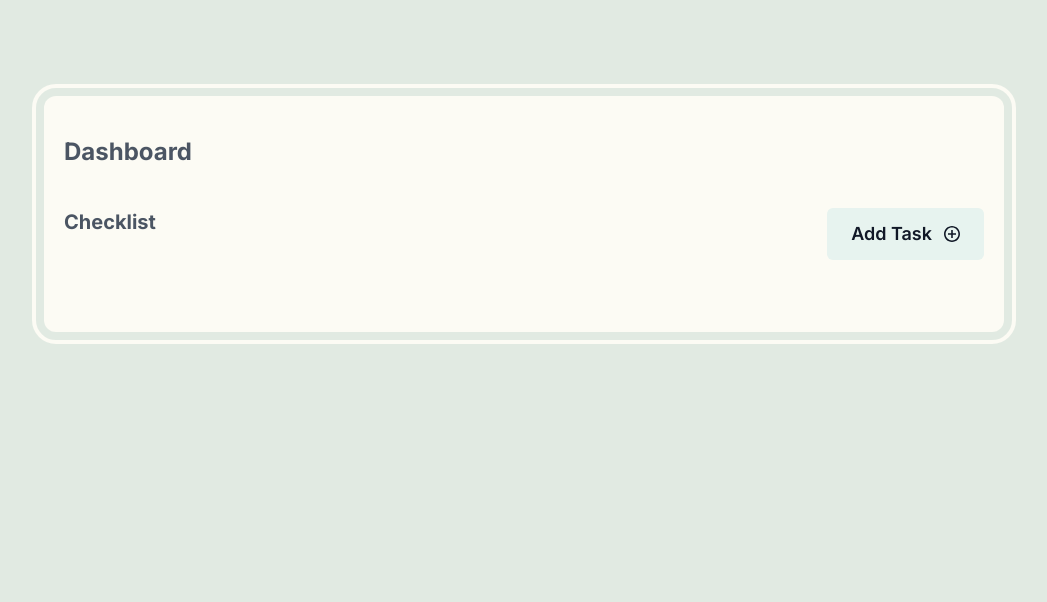
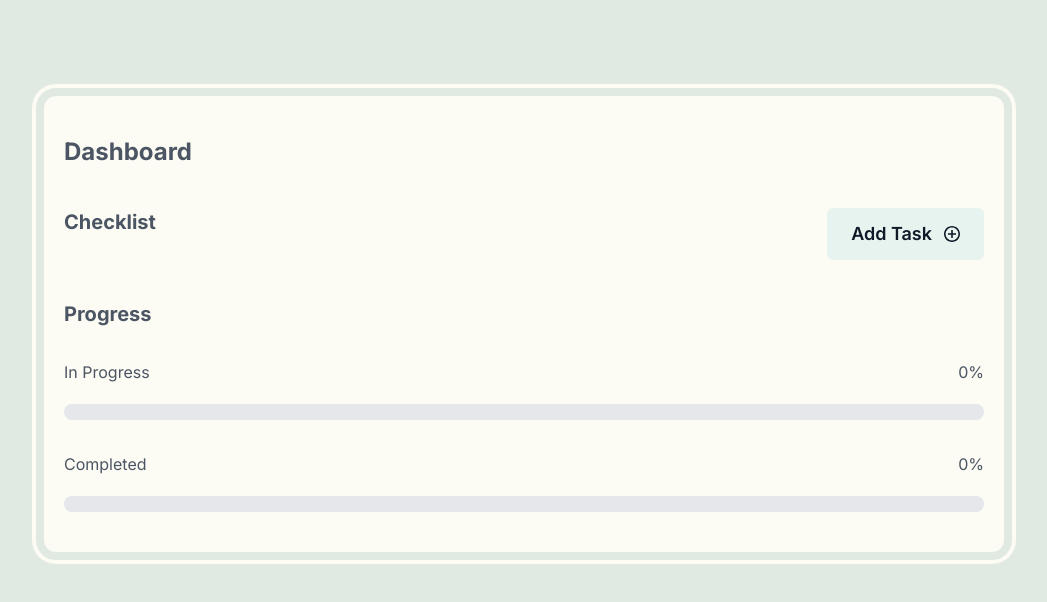
Before and after one commit to javigong/to-do-app-sveltekit, a SvelteKit app: page / in a window 1280 px wide. Shown: the top 602 px of the page, without its empty margins (116-1163 px from the left). Built offline with nearby package versions, Linux system fonts and the light colour scheme.

Commit message:
Add progress bar

```diff
--- /dev/null
+++ b/src/lib/components/progress/ProgressBar.svelte
@@ -0,0 +1,18 @@
+<script lang="ts">
+  export let title:string;
+  export let percentage:number;
+
+  $: completeClass = title === 'Completed' ? 'bg-green-four' : 'bg-leaf-one';
+</script>
+
+<div>
+  <div class="flex justify-between text-base font-normal text-gray-three">
+    <p>{title}</p>
+    <p>{percentage}%</p>
+  </div>
+  <div class="mt-5 h-4 w-full overflow-hidden rounded-full bg-gray-one">
+    <div
+      class="{completeClass} h-4 rounded-full transition-all duration-500 ease-out"
+      style="width: {percentage}%" />
+  </div>
+</div>
--- /dev/null
+++ b/src/lib/components/progress/ProgressSection.svelte
@@ -0,0 +1,22 @@
+<script lang="ts">
+  import ProgressBar from "./ProgressBar.svelte";
+  import type { ITodo } from "../../../types";
+  import { todos } from "$lib/store/TodoStore";
+
+  export let completePercentage = 0;
+  export let progressPercentage = 0;
+
+  $: totalCount = $todos.length;
+  $: completeCount = $todos.filter((todo:ITodo) => todo.complete).length;
+  $: progressCount = $todos.filter((todo:ITodo) => !todo.complete).length;
+  $: completePercentage = Math.round((completeCount / totalCount) * 100) || 0;
+  $: progressPercentage = Math.round((progressCount / totalCount) * 100) || 0;
+</script>
+
+<section class="mt-10">
+  <h3 class="text-xl font-bold text-gray-three">Progress</h3>
+  <div class="mt-8 space-y-8">
+    <ProgressBar title="In Progress" percentage={progressPercentage} />
+    <ProgressBar title="Completed" percentage={completePercentage} />
+  </div>
+</section>
--- a/src/routes/+page.svelte
+++ b/src/routes/+page.svelte
@@ -1,5 +1,6 @@
 <script>
-  import AddTodoSection from "$lib/components/todo/AddTodoSection.svelte";
+  import ProgressSection from "$lib/components/progress/ProgressSection.svelte";
+import AddTodoSection from "$lib/components/todo/AddTodoSection.svelte";
 	import TodoSection from "$lib/components/todo/TodoSection.svelte";
 </script>
 
@@ -9,6 +10,7 @@
     <div class="mt-10">
       <AddTodoSection />
       <TodoSection />
+      <ProgressSection />
     </div>
   </main>
 </div>
```
